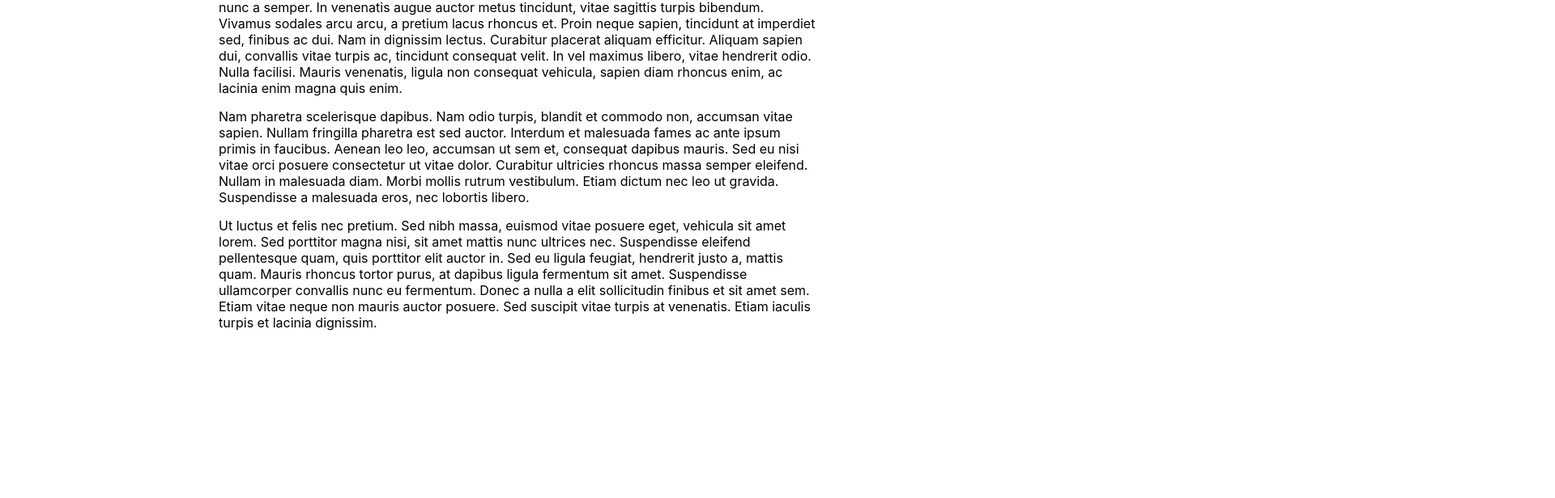
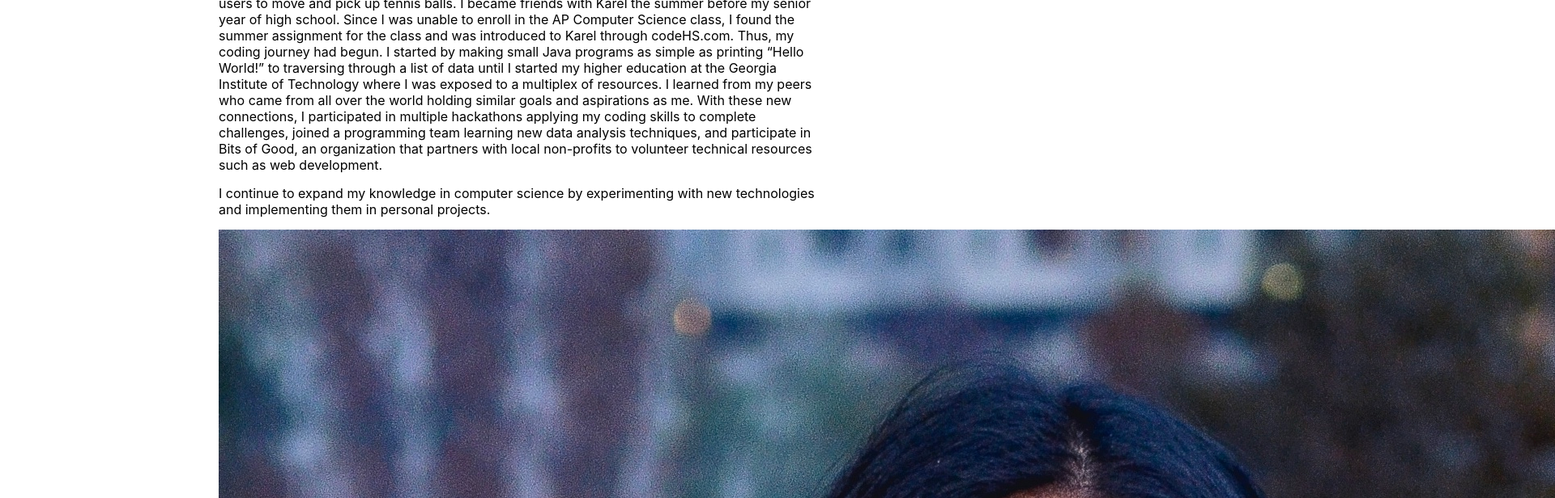
Before and after one commit to kirtanamogili/web, a React (Create React App) app: page / in a window 1280 px wide. Shown: the part 840-1456 px from the top of the page at 81% size, 1920 px wide, since content can reach past the window. Before the commit the page ends 1298 px from the top, so only its background shows below. Built offline with nearby package versions, Linux system fonts and the light colour scheme.

Commit message:
Added profile picture and text

```diff
--- a/src/components/pages/Home.js
+++ b/src/components/pages/Home.js
@@ -15,15 +15,15 @@
                 <h4>Let me introduce myself.</h4>
                 <div>
                     <body className="text">
-                    Lorem ipsum dolor sit amet, consectetur adipiscing elit. Integer facilisis felis eu orci bibendum venenatis blandit in mi. Etiam mollis viverra ultrices. Praesent urna ex, volutpat ac vestibulum eget, consectetur eu lorem. Praesent et hendrerit quam. Phasellus in suscipit ante, vel vehicula ipsum. Proin sed tortor nec nisi vehicula elementum sit amet vitae felis. Proin sagittis hendrerit nunc a semper. In venenatis augue auctor metus tincidunt, vitae sagittis turpis bibendum. Vivamus sodales arcu arcu, a pretium lacus rhoncus et. Proin neque sapien, tincidunt at imperdiet sed, finibus ac dui. Nam in dignissim lectus. Curabitur placerat aliquam efficitur. Aliquam sapien dui, convallis vitae turpis ac, tincidunt consequat velit. In vel maximus libero, vitae hendrerit odio. Nulla facilisi. Mauris venenatis, ligula non consequat vehicula, sapien diam rhoncus enim, ac lacinia enim magna quis enim.
+                    Hello! My name is Kirtana Mogili, and let me tell you the story of how I found my interest in Software Engineering.
                     </body>
                     <body className="text">
-                    Nam pharetra scelerisque dapibus. Nam odio turpis, blandit et commodo non, accumsan vitae sapien. Nullam fringilla pharetra est sed auctor. Interdum et malesuada fames ac ante ipsum primis in faucibus. Aenean leo leo, accumsan ut sem et, consequat dapibus mauris. Sed eu nisi vitae orci posuere consectetur ut vitae dolor. Curabitur ultricies rhoncus massa semper eleifend. Nullam in malesuada diam. Morbi mollis rutrum vestibulum. Etiam dictum nec leo ut gravida. Suspendisse a malesuada eros, nec lobortis libero.
+                    “Karel the Dog” first introduced me to computer science. Karel lives in a grid world instructed by users to move and pick up tennis balls. I became friends with Karel the summer before my senior year of high school. Since I was unable to enroll in the AP Computer Science class, I found the summer assignment for the class and was introduced to Karel through codeHS.com. Thus, my coding journey had begun. I started by making small Java programs as simple as printing “Hello World!” to traversing through a list of data until I started my higher education at the Georgia Institute of Technology where I was exposed to a multiplex of resources. I learned from my peers who came from all over the world holding similar goals and aspirations as me. With these new connections, I participated in multiple hackathons applying my coding skills to complete challenges, joined a programming team learning new data analysis techniques, and participate in Bits of Good, an organization that partners with local non-profits to volunteer technical resources such as web development.
                     </body>
                     <body className="text">
-                    Ut luctus et felis nec pretium. Sed nibh massa, euismod vitae posuere eget, vehicula sit amet lorem. Sed porttitor magna nisi, sit amet mattis nunc ultrices nec. Suspendisse eleifend pellentesque quam, quis porttitor elit auctor in. Sed eu ligula feugiat, hendrerit justo a, mattis quam. Mauris rhoncus tortor purus, at dapibus ligula fermentum sit amet. Suspendisse ullamcorper convallis nunc eu fermentum. Donec a nulla a elit sollicitudin finibus et sit amet sem. Etiam vitae neque non mauris auctor posuere. Sed suscipit vitae turpis at venenatis. Etiam iaculis turpis et lacinia dignissim.
+                    I continue to expand my knowledge in computer science by experimenting with new technologies and implementing them in personal projects.
                     </body>
-                    <img></img>
+                    <img alt="Profile" src="profile_pic.jpg" className="profilepic"></img>
                 </div>
             </div>
         </div>
```
Also changed, not shown: public/profile_pic.jpg (added).
